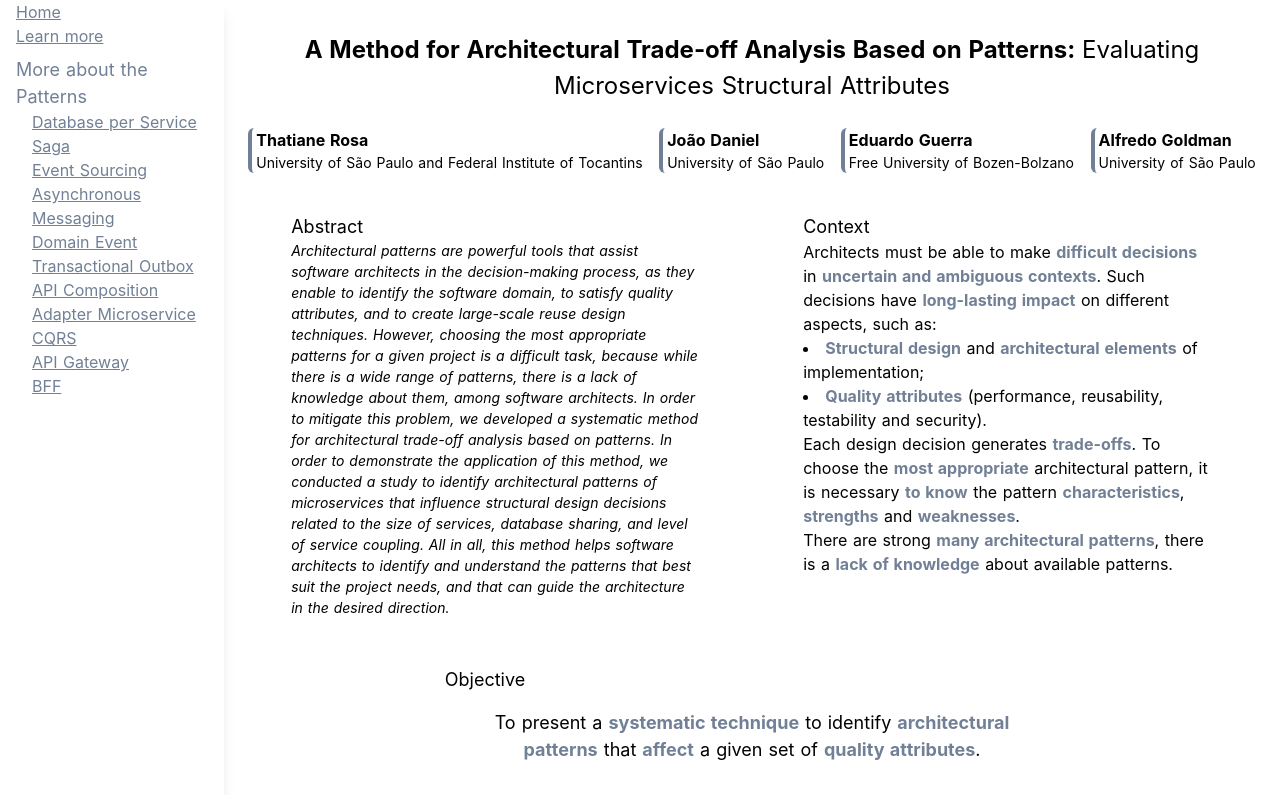
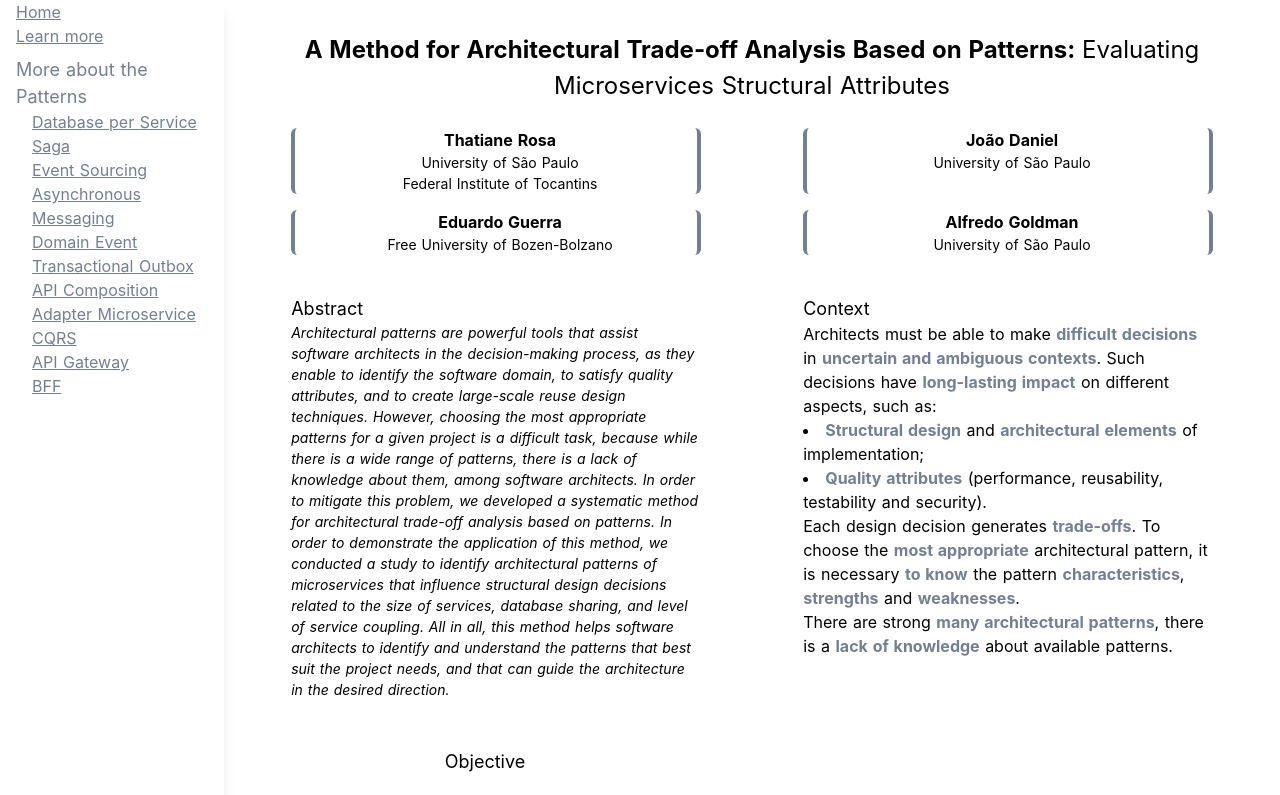
Before and after one commit to the-microservices-info/frontend, a Nuxt app: page /learn/trade-offs-method in a window 1280 px wide. Shown: the top 795 px of the page. Built offline with nearby package versions, Linux system fonts and the light colour scheme.

Commit message:
fix authors layout
Signed-off-by: João Daniel <jotaf.daniel@gmail.com>

```diff
--- a/pages/learn/trade-offs-method.vue
+++ b/pages/learn/trade-offs-method.vue
@@ -8,14 +8,22 @@
         {{ subtitle }}
       </h1>
 
-      <div class="mt-4 w-full flex flex-col lg:flex-row lg:justify-around">
+      <div
+        class="mt-4 w-full flex flex-col lg:flex-row lg:justify-around lg:flex-wrap"
+      >
         <div
-          v-for="{ name, institution } of authors"
+          v-for="{ name, institutions } of authors"
           :key="name"
-          class="my-2 pl-1 border-0 border-l-4 rounded-md border-gray-600"
+          class="my-2 pl-2 border-0 border-l-4 lg:border-r-4 rounded-md border-gray-600 lg:w-2/5 lg:mx-auto"
         >
-          <p class="font-bold">{{ name }}</p>
-          <p class="text-sm">{{ institution }}</p>
+          <p class="lg:text-center font-bold">{{ name }}</p>
+          <p
+            v-for="inst in institutions"
+            :key="inst"
+            class="lg:text-center text-sm"
+          >
+            {{ inst }}
+          </p>
         </div>
       </div>
 
@@ -177,19 +185,22 @@ export default {
     authors: [
       {
         name: 'Thatiane Rosa',
-        institution: `University of São Paulo and Federal Institute of Tocantins`,
+        institutions: [
+          'University of São Paulo',
+          'Federal Institute of Tocantins',
+        ],
       },
       {
         name: 'João Daniel',
-        institution: 'University of São Paulo',
+        institutions: ['University of São Paulo'],
       },
       {
         name: 'Eduardo Guerra',
-        institution: 'Free University of Bozen-Bolzano',
+        institutions: ['Free University of Bozen-Bolzano'],
       },
       {
         name: 'Alfredo Goldman',
-        institution: 'University of São Paulo',
+        institutions: ['University of São Paulo'],
       },
     ],
     abstract: `Architectural patterns are powerful tools that assist software
```
